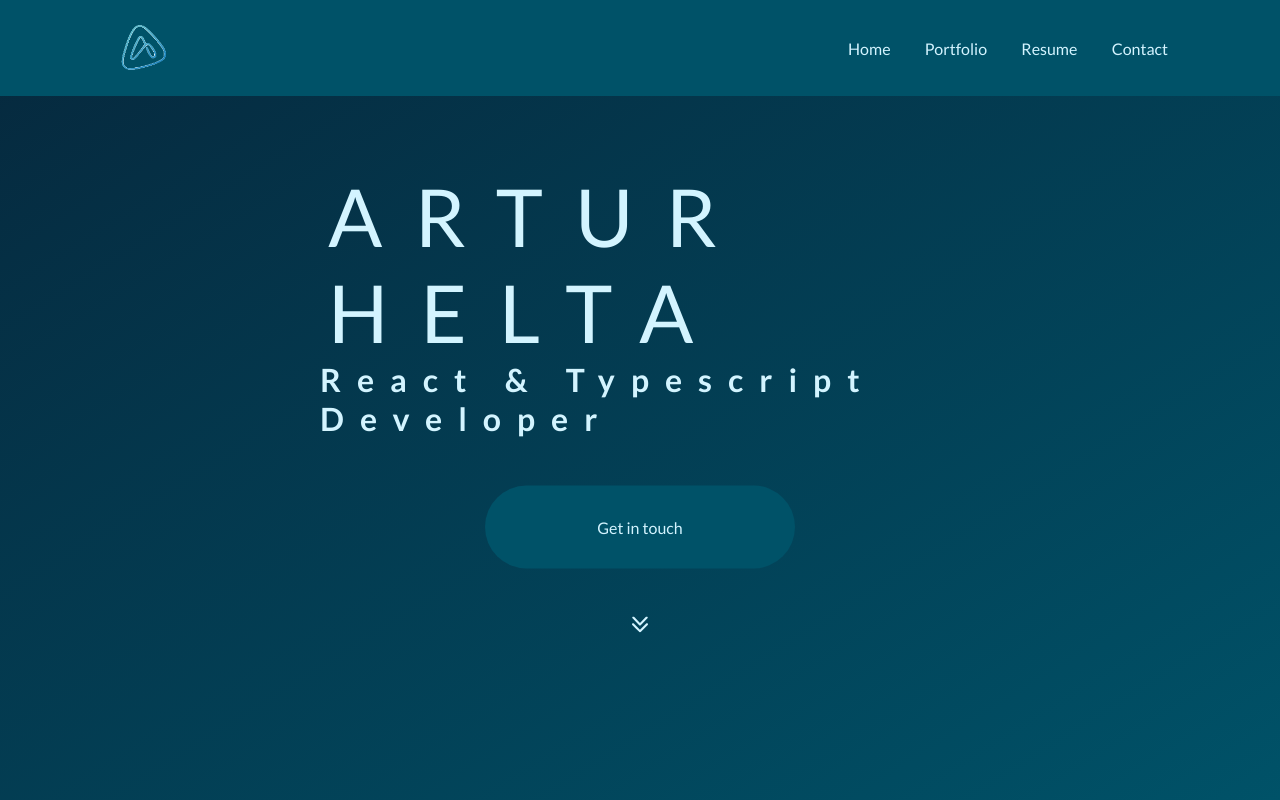
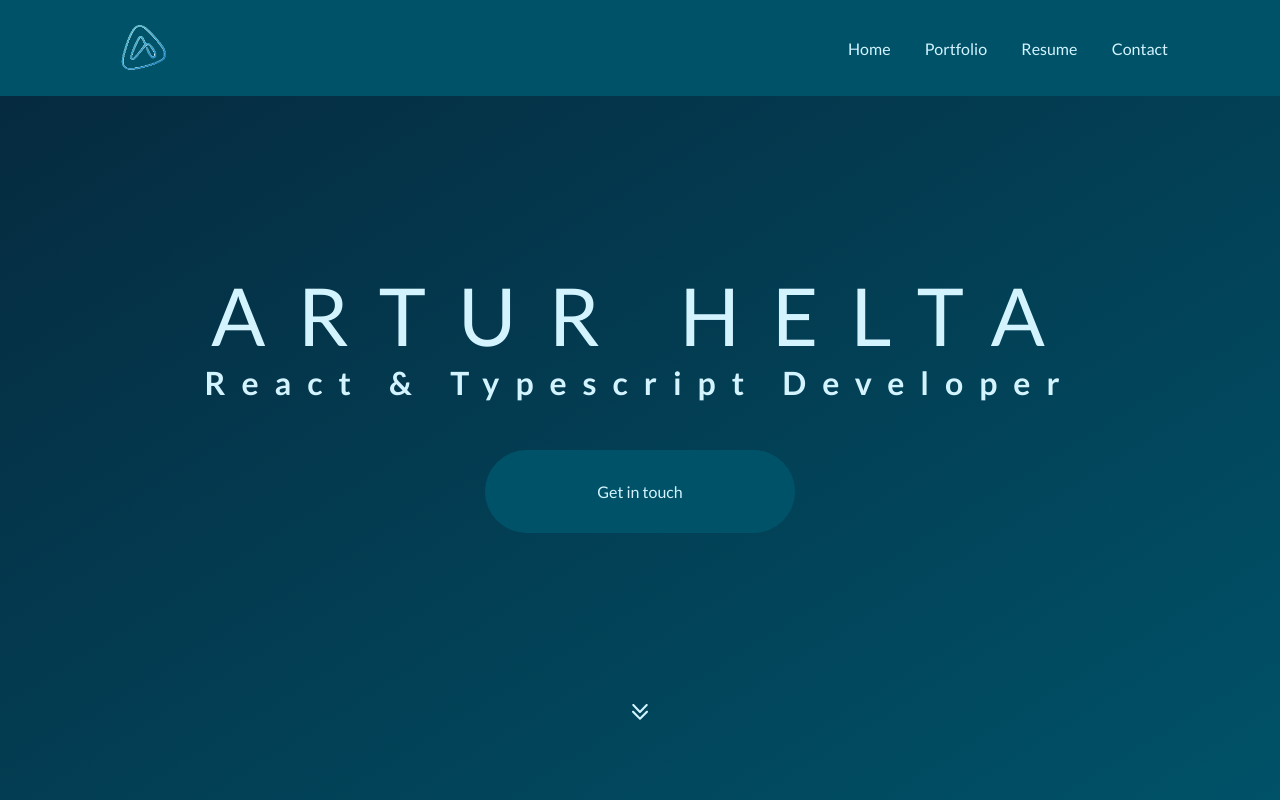
Before and after one commit to helter88/portfolio-website, a React (Create React App) app: page / in a window 1280 px wide. Built offline with nearby package versions, Linux system fonts and the light colour scheme.

Commit message:
placing the bottom arrow

```diff
--- a/src/components/Header.module.css
+++ b/src/components/Header.module.css
@@ -6,6 +6,7 @@
     background-color: #005268;
     height: 6rem;
     width: 100%;
+    z-index: 10;
 }
 .image-container {
     display: flex;
--- a/src/components/Hero.module.css
+++ b/src/components/Hero.module.css
@@ -1,24 +1,26 @@
-h1 {
-    font-size: 1rem;
+
+.hero {
+    max-width: 100vw;
+    height: 100vh;
+    min-height: 16rem;
+  background-image: linear-gradient(to right bottom, #06283d, #005268);
+  display: flex;
+  flex-direction: column;
+  justify-content: center;
+  align-items: center;
+  position:relative;
+
+}
+.hero-content-main{
+    width: 100%;
 }
 
-.hero {
-  height: 100vh;
-  background-image: linear-gradient(to right bottom, #06283d, #005268);
-  background-size: cover;
-  background-position: top;
-}
-
-
-.text-box{
-    position: absolute;
-    top: 50%;
-    left: 50%;
-    transform: translate(-50%,-50%)
-}
 .heading-primary{
     display: flex;
     flex-direction: column;
+    align-items: center;
+    font-size: 1rem;
+
 }
 .heading-primary-main{
     font-size: 5rem;
@@ -35,16 +37,15 @@ h1 {
     animation-name: moveInRight;
     animation-duration: 2s;
 }
+.arrow-container{
+   position: absolute;
+   bottom: 5rem;
+}
 
 .arrow-dimentions{
     height: 1rem;
     width: 1rem;
 
-}
-.arrow-container{
-    display: flex;
-    justify-content: center;
-    margin-top: 3rem;
 }
 
 @keyframes moveInLeft {
--- a/src/components/Hero.tsx
+++ b/src/components/Hero.tsx
@@ -7,20 +7,21 @@ import {ReactComponent as BottomArrows} from './../img/double-arrow-bottom-icon.
 const Header: React.FC = () => {
   return (
     <section className={styles.hero}>
-        <div className={styles['text-box']}>
+        <div className={styles['hero-content-main']}>
             <h1 className={styles['heading-primary']}>
             <span className={styles['heading-primary-main']}>ARTUR HELTA</span>
             <span className={styles['heading-primary-sub']}>React & Typescript Developer</span>
         </h1>
-        <NavigationButton text="Get in touch" />
+
+        </div>
+          <NavigationButton text="Get in touch" />
         <div className={styles['arrow-container']}>
           <div className={styles['arrow-dimentions']}>
           <BottomArrows fill='#D3F4FF'/>
+
         </div>
         </div>
 
-
-        </div>
 
     </section>
   )
```
